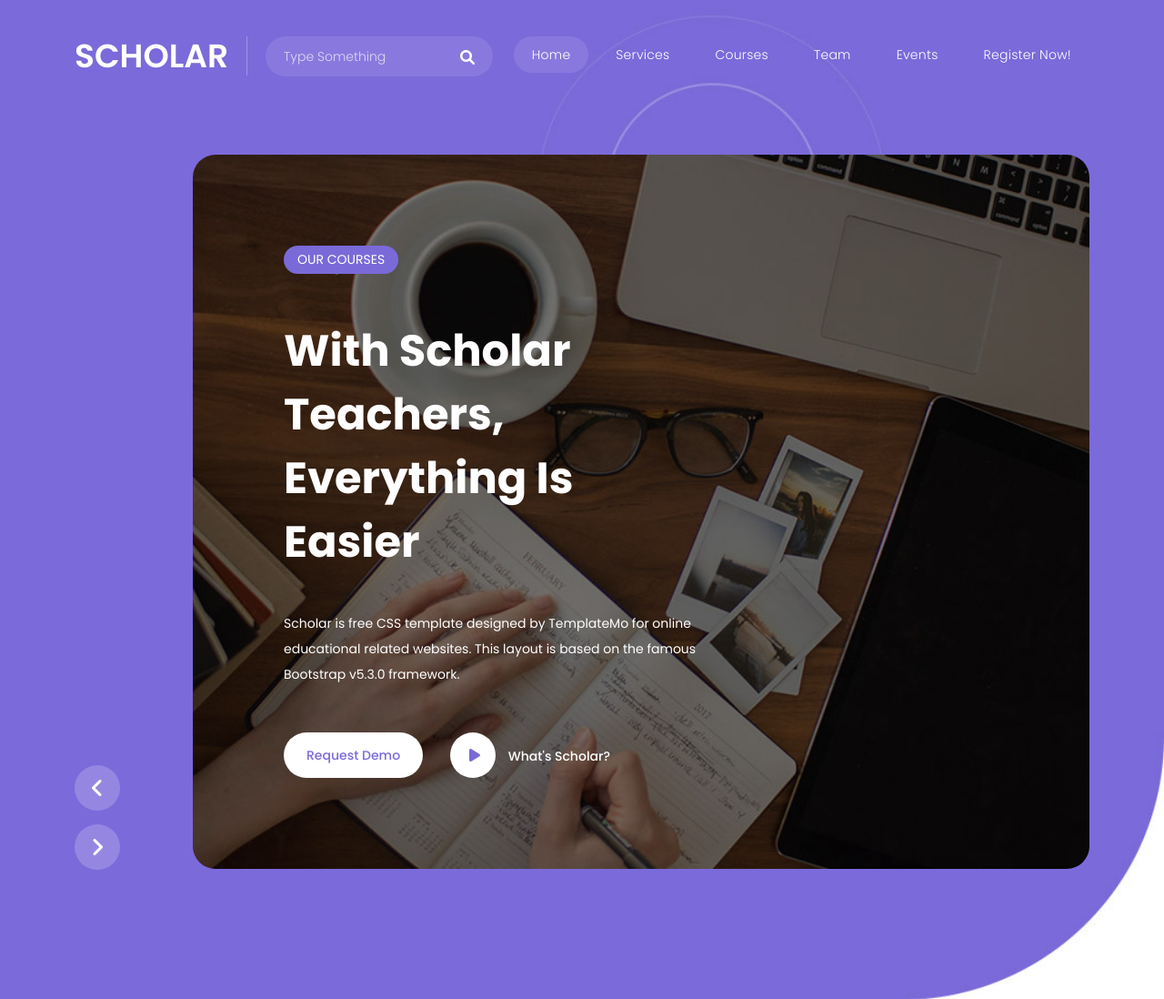
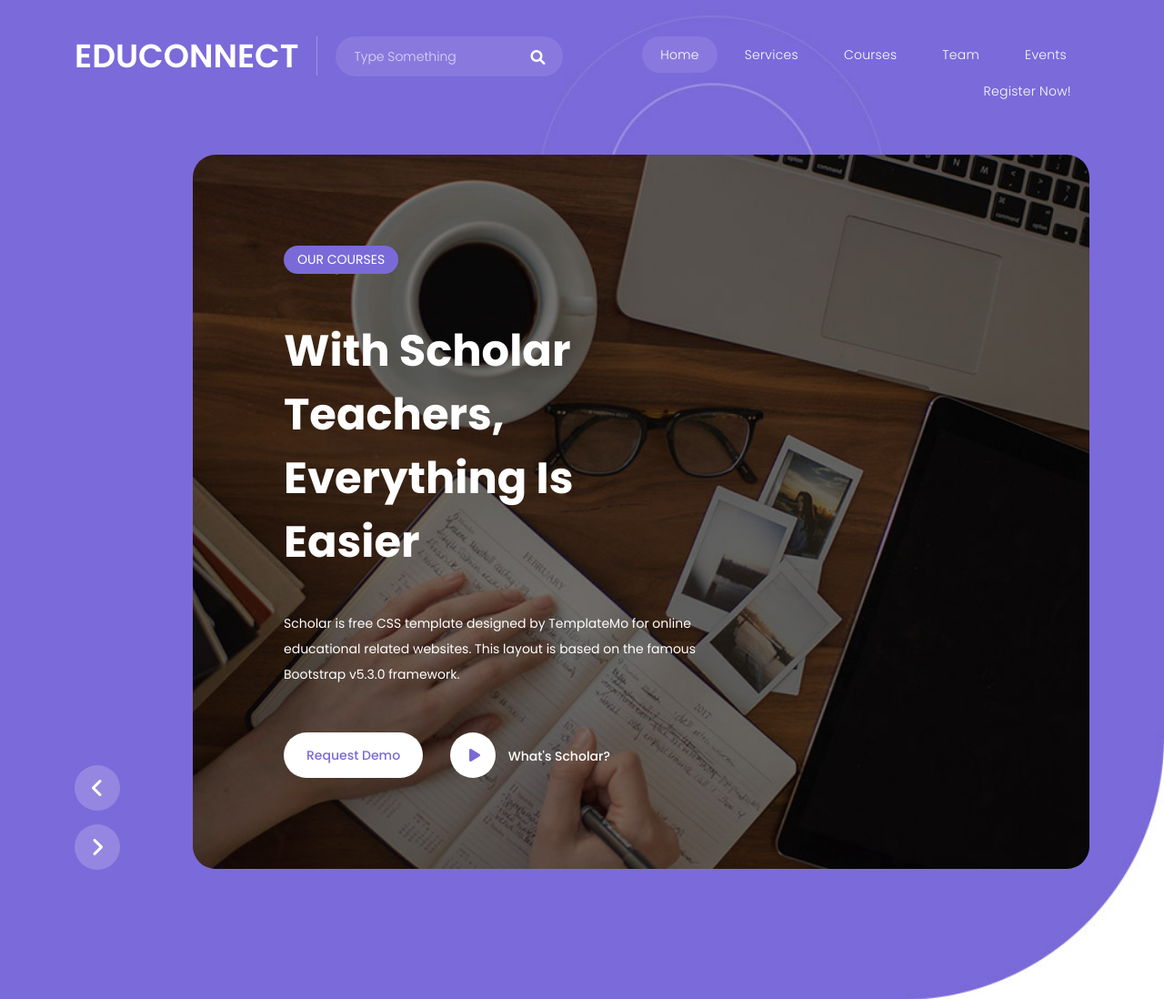
Before and after one commit to wesley-coder/wesley-coder.github.io, a plain HTML site: page edu/index.html in a window 1280 px wide. Shown: the top 1098 px of the page at 91% size. Drawn offline with nearby package versions, Linux system fonts and the light colour scheme.

Commit message:
Update index.html

```diff
--- a/edu/index.html
+++ b/edu/index.html
@@ -7,7 +7,7 @@
     <meta name="viewport" content="width=device-width, initial-scale=1, shrink-to-fit=no">
     <link href="https://fonts.googleapis.com/css2?family=Poppins:wght@100;200;300;400;500;600;700;800;900&display=swap" rel="stylesheet">
 
-    <title>Scholar - Online School HTML5 Template</title>
+    <title>Edu- Online School </title>
 
     <!-- Bootstrap core CSS -->
     <link href="vendor/bootstrap/css/bootstrap.min.css" rel="stylesheet">
@@ -51,7 +51,7 @@ https://templatemo.com/tm-586-scholar
                 <nav class="main-nav">
                     <!-- ***** Logo Start ***** -->
                     <a href="index.html" class="logo">
-                        <h1>Scholar</h1>
+                        <h1>Edu<span>connect</span></h1>
                     </a>
                     <!-- ***** Logo End ***** -->
                     <!-- ***** Serach Start ***** -->
```
